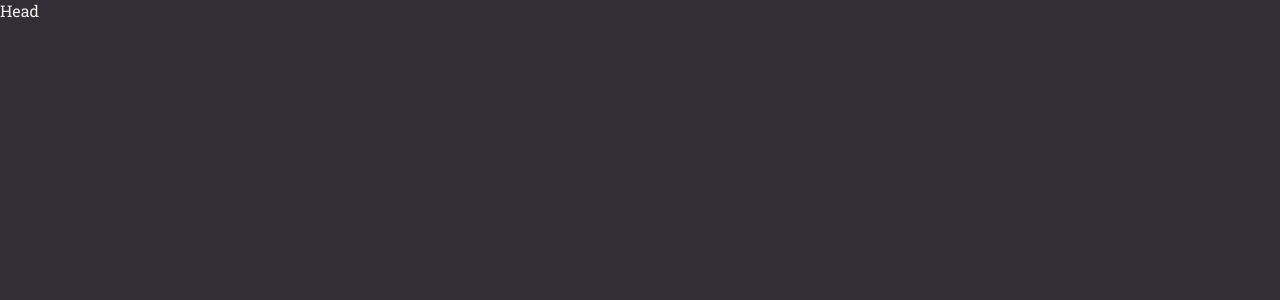
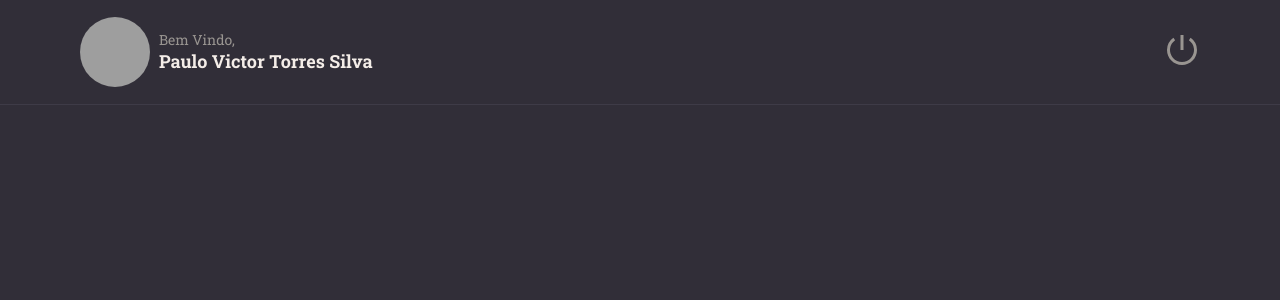
Before and after one commit to PiluVitu/RocketNotesFront, a React (Vite) app: page / in a window 1280 px wide. Shown: the top 300 px of the page. Built offline with nearby package versions, Linux system fonts and the light colour scheme; grey boxes are pictures that could not be loaded.

Commit message:
feat: add header componnet on New page

```diff
--- a/src/pages/New/index.jsx
+++ b/src/pages/New/index.jsx
@@ -4,7 +4,7 @@ import { Container } from './styles'
 export function New() {
   return (
     <Container>
-      Head
+      <Header/>
     </Container>
   )
 }
```
